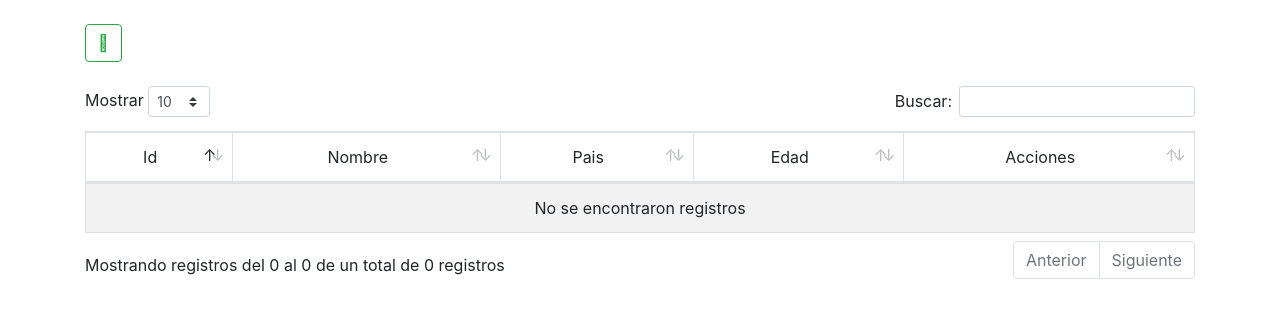
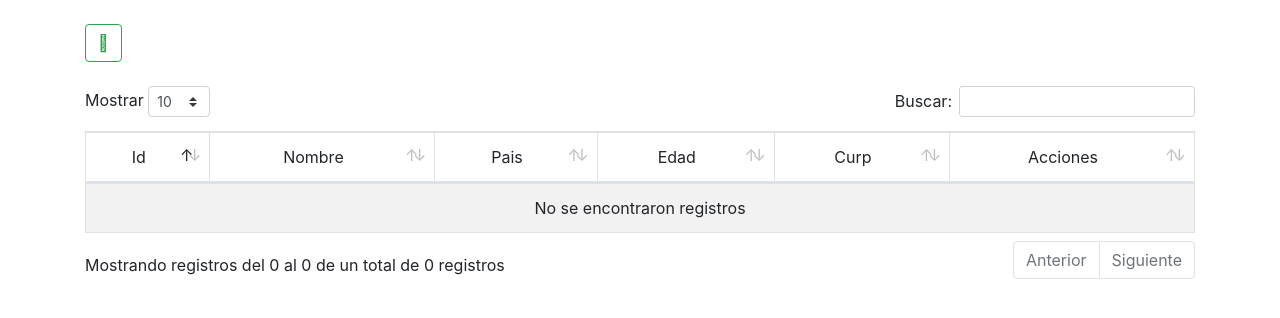
Before and after one commit to gybrangaray/SCRUM, a PHP site: page /crud/index.php in a window 1280 px wide. Shown: the part 56-374 px from the top of the page. Run offline with PHP 8.4, Linux system fonts and the light colour scheme; a user stored in the database is signed in; data that the repository does not hold is empty; some libraries are stand-ins or nearby versions.

Commit message:
Se agrego CURP

```diff
--- a/crud/index.php
+++ b/crud/index.php
@@ -3,7 +3,7 @@ include_once 'bd/conexion.php';
 $objeto = new Conexion();
 $conexion = $objeto->Conectar(); //llamando a la método Conectar de la clase Conexion archivo "conexion.php"
 
-$consulta = 'SELECT id, nombre, pais, edad FROM personas';  // también * <-- todo
+$consulta = 'SELECT id, nombre, pais, edad, curp FROM personas';  // también * <-- todo
 $resultado = $conexion->prepare($consulta);
 $resultado->execute();
 $data = $resultado->fetchAll(PDO::FETCH_ASSOC);
@@ -62,6 +62,7 @@ if($_SESSION['s_usuario'] === null){   //si la variable de sesión es nula
                                           <td>Nombre</td>
                                           <td>Pais</td>
                                           <td>Edad</td>
+                                          <td>Curp</td>
                                           <td>Acciones</td>
                                       </tr>
                                     </thead>
@@ -74,6 +75,7 @@ if($_SESSION['s_usuario'] === null){   //si la variable de sesión es nula
                                           <td><b> <?php echo $dat['nombre'] ?> </b></td>
                                           <td> <?php echo $dat['pais']   ?> </td>
                                           <td> <?php echo $dat['edad']   ?> </td>
+                                          <td style="text-transform:uppercase"> <?php echo $dat['curp']   ?> </td>
                                           <td>
                                         <div class="text-center">
                                                   <div class="btn-group">
@@ -121,6 +123,10 @@ if($_SESSION['s_usuario'] === null){   //si la variable de sesión es nula
                                   <label for="edad" class="col-form-label">Edad:</label>
                                   <input required type="number" class="form-control" id="edad" placeholder="Edad">
                                 </div>
+                                <div class="form-group">
+                                  <label for="curp" class="col-form-label" style="text-transform:uppercase">Curp:</label>
+                                  <input required type="text" class="form-control" id="curp" style="text-transform:uppercase" placeholder="Curp">
+                                </div>
                           </div>
                           <div class="modal-footer">
                               <button type="button" class="btn btn-light" data-dismiss="modal">Cancelar</button>
--- a/crud/main.js
+++ b/crud/main.js
@@ -39,11 +39,13 @@ $(document).ready(function(){
       nombre = fila.find('td:eq(1)').text(); //Se captura nombre
       pais = fila.find('td:eq(2)').text();  //Se captura país
       edad = parseInt(fila.find('td:eq(3)').text());  //Se captura edad
+      curp = fila.find('td:eq(4)').text();  //Se captura curp
 
       $("#nombre").val(nombre);  //capturamos el valor que hace referiencia a nombre
       $("#pais").val(pais);      //capturamos el valor que hace referiencia a pais
       $("#edad").val(edad);      //capturamos el valor que hace referiencia a edad
-      opcion = 2 ;   //EDITAR variable opcion se crea para cuando mandemos a nuestro archivo crud vamos a utilizar un switch donde de acuerdo con la operacion Nuevo=1, Editar=2, Eliminar=3
+      $("#curp").val(curp);      //capturamos el valor que hace referiencia a curp
+      opcion = 2 ;   //EDITAR    --variable opcion se crea para cuando mandemos a nuestro archivo crud vamos a utilizar un switch donde de acuerdo con la operacion Nuevo=1, Editar=2, Eliminar=3
       $(".modal-header").css("background-color", "#007bff");
       $(".modal-title").text("Editar persona");
       $(".modal-title").css("color", "white");
@@ -79,6 +81,7 @@ $(document).ready(function(){
     nombre = $.trim($("#nombre").val());  //con .val() se obtiene el valor que el usuario ingresa en los inputs
     pais = $.trim($("#pais").val());      // con trim se obtienen los inputs sin espacios
     edad = $.trim($("#edad").val());
+    curp = $.trim($("#curp").val());
    //codigo ajax
    $.ajax({
        url: "bd/crud.php",  //archivo con el que se va interactuar es decir enviar y recibir datos
@@ -88,6 +91,7 @@ $(document).ready(function(){
          nombre:nombre,
          pais:pais,
          edad:edad,
+         curp:curp,
          id:id,
          opcion:opcion
        },
@@ -97,10 +101,11 @@ $(document).ready(function(){
        nombre = data[1].nombre;
        pais = data[2].pais;
        edad = data[3].edad;
+       curp = data[4].curp;
        if(opcion == 1){
-           tablaPersonas.row().add([id,nombre,pais,edad]).draw(); // Aquí se dibujan los datos dinamicamente sin la necesidad de recargar la pagina
+           tablaPersonas.row().add([id,nombre,pais,edad,curp]).draw(); // Aquí se dibujan los datos dinamicamente sin la necesidad de recargar la pagina
         }else{  //sino realizara una modificación
-            tablaPersonas.row(fila).data([id,nombre,pais,edad]).draw();
+            tablaPersonas.row(fila).data([id,nombre,pais,edad,curp]).draw();
         }
     }
     });
```
Also changed, not shown: crud/bd/crud.php (+5 -4 lines).
